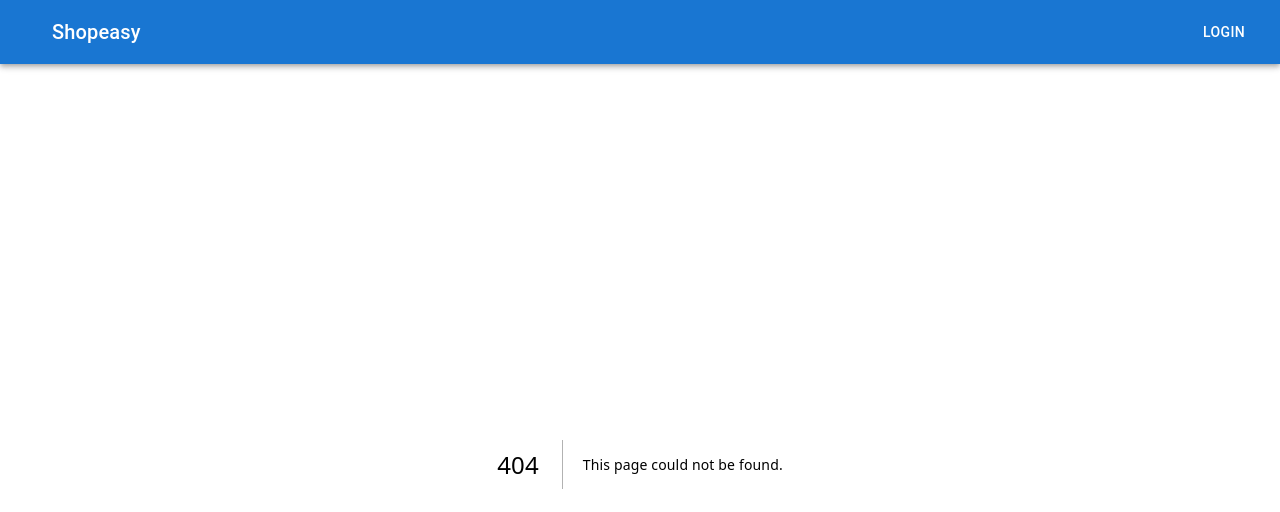
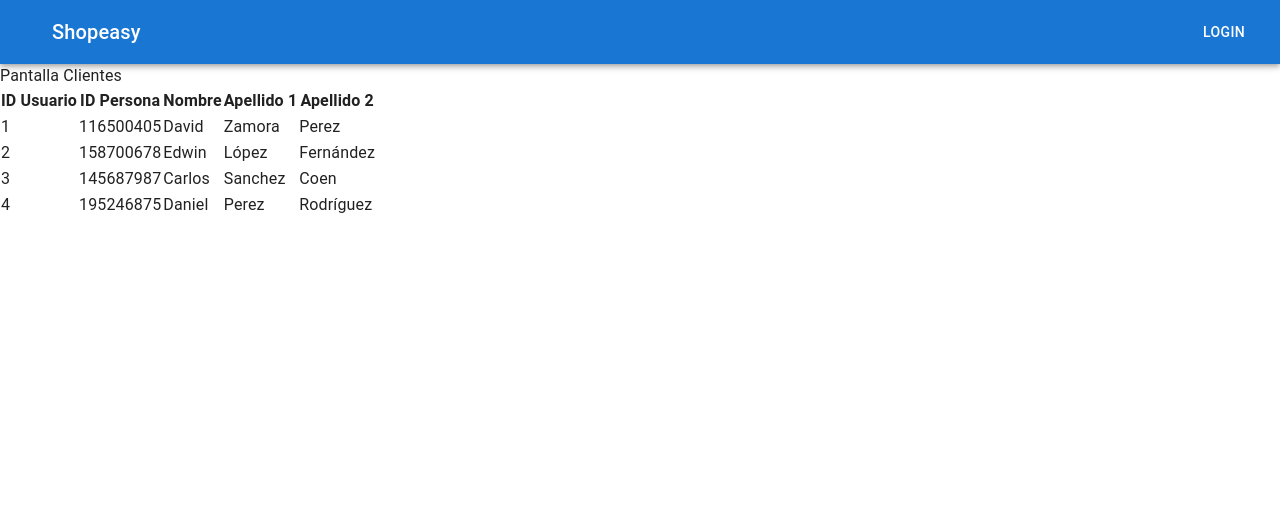
Before and after one commit to Dxnium/grupo4, a Next.js app: page /clientes in a window 1280 px wide. Before the commit this address had no page. Shown: the top 512 px of the page. Built offline with nearby package versions, Linux system fonts and the light colour scheme.

Commit message:
Create page.tsx
Pantalla Clientes

```diff
--- /dev/null
+++ b/src/app/(routes)/clientes/page.tsx
@@ -0,0 +1,38 @@
+export default function Clientes() {
+  const clientes = [
+    { idUsuario: 1, idPersona: 116500405, nombre: "David", apellido1: "Zamora", apellido2: "Perez" },
+    { idUsuario: 2, idPersona: 158700678, nombre: "Edwin", apellido1: "López", apellido2: "Fernández" },
+    { idUsuario: 3, idPersona: 145687987, nombre: "Carlos", apellido1: "Sanchez", apellido2: "Coen" },
+    { idUsuario: 4, idPersona: 195246875, nombre: "Daniel", apellido1: "Perez", apellido2: "Rodríguez" }
+  ];
+
+  return (
+    <div className="container mx-auto p-4">
+      <h1 className="text-xl font-bold mb-4">Pantalla Clientes</h1>
+      <div className="overflow-x-auto">
+        <table className="w-full border-collapse border border-gray-300">
+          <thead>
+            <tr className="bg-gray-200">
+              <th className="border p-2">ID Usuario</th>
+              <th className="border p-2">ID Persona</th>
+              <th className="border p-2">Nombre</th>
+              <th className="border p-2">Apellido 1</th>
+              <th className="border p-2">Apellido 2</th>
+            </tr>
+          </thead>
+          <tbody>
+            {clientes.map((cliente) => (
+              <tr key={cliente.idUsuario} className="hover:bg-gray-100">
+                <td className="border p-2 text-center">{cliente.idUsuario}</td>
+                <td className="border p-2 text-center">{cliente.idPersona}</td>
+                <td className="border p-2">{cliente.nombre}</td>
+                <td className="border p-2">{cliente.apellido1}</td>
+                <td className="border p-2">{cliente.apellido2}</td>
+              </tr>
+            ))}
+          </tbody>
+        </table>
+      </div>
+    </div>
+  );
+}
```
